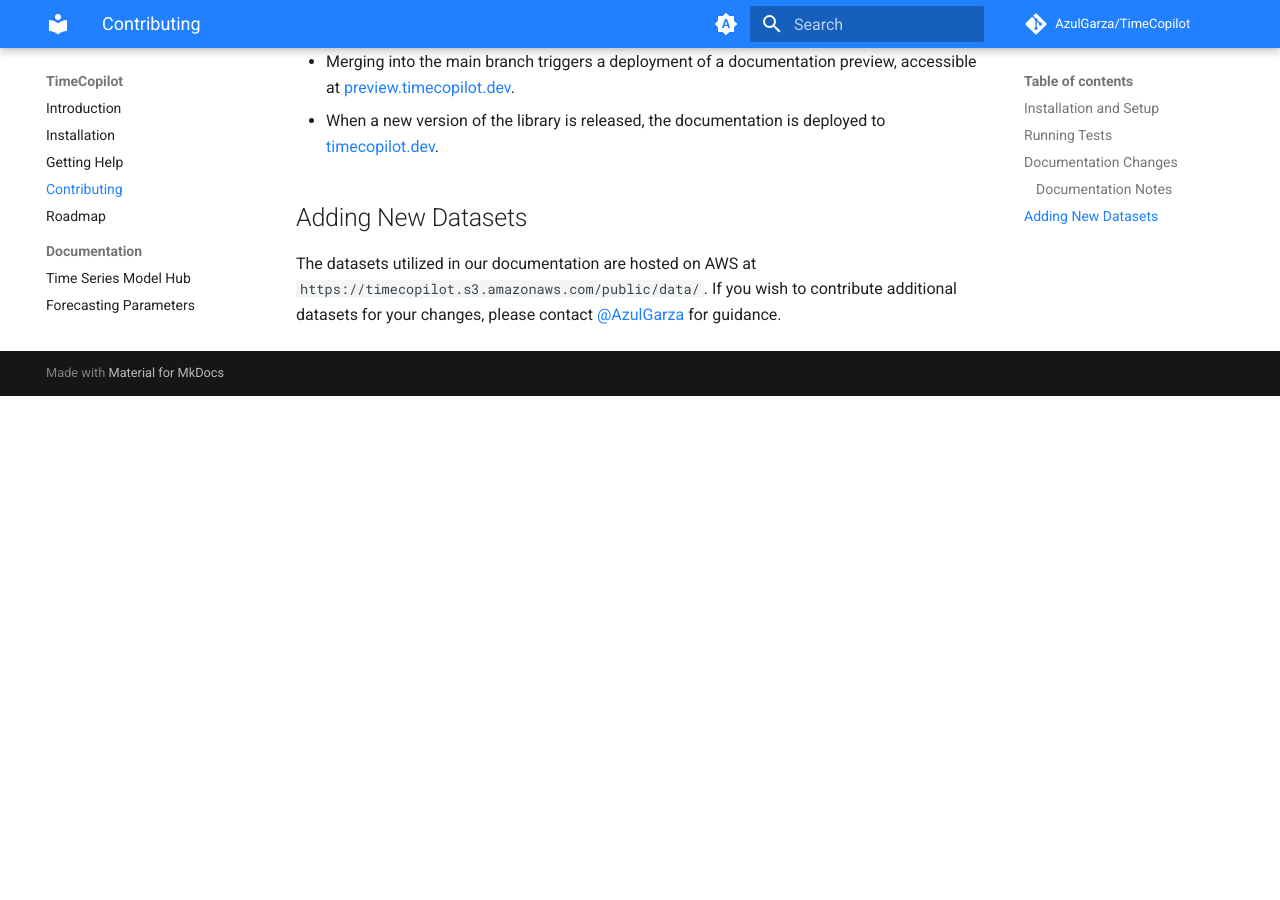
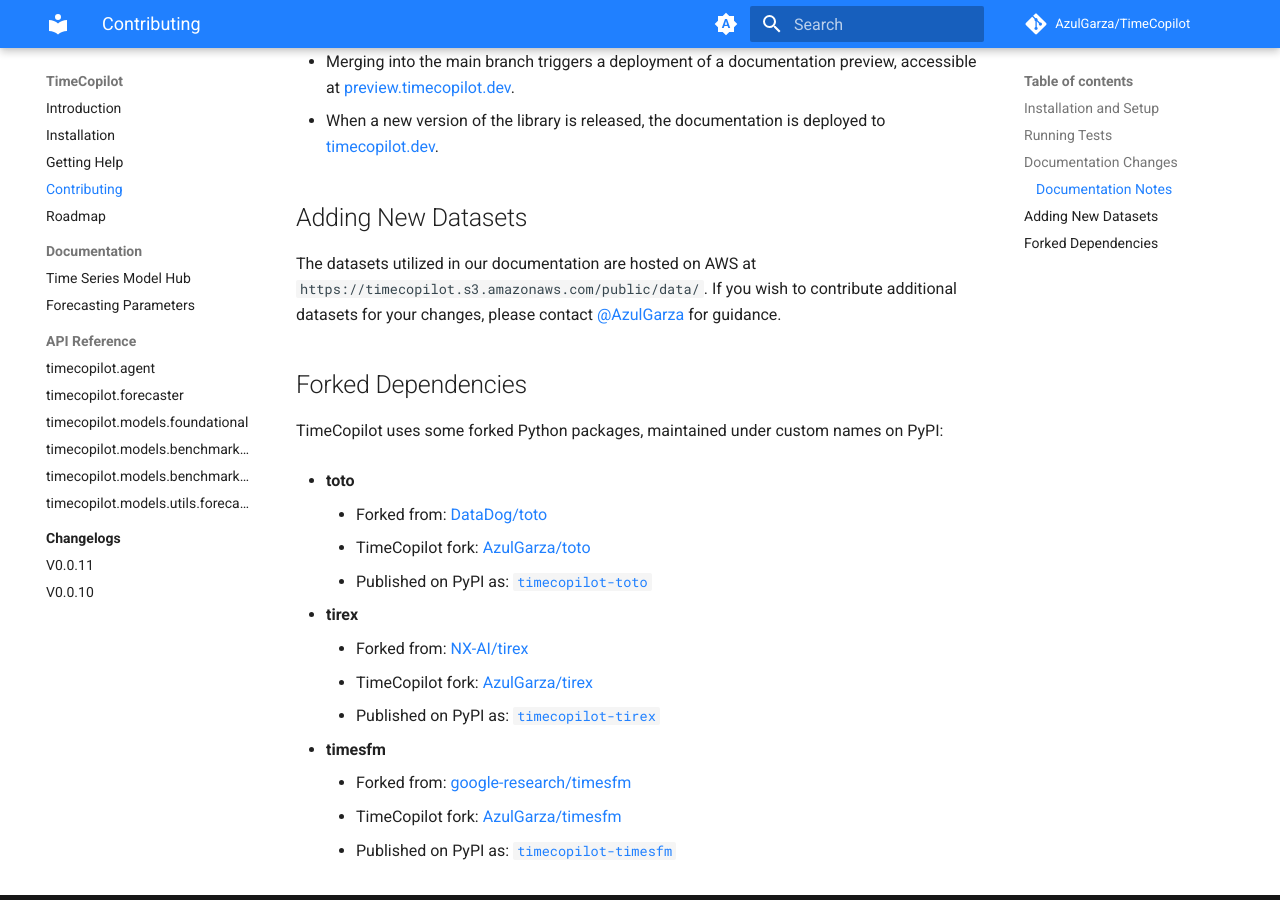
Before and after one commit to mpg05883/timecopilot, an MkDocs documentation site: the page built from docs/contributing.md, in a window 1280 px wide and 900 px high, scrolled down 1337 px. Built offline with MkDocs 1.6.1 and Material for MkDocs 9.7.7, drawn with Linux system fonts in a browser that asks for light colours; comment, search, counter and statistics services are not loaded; before the commit the page ends 1733 px from its top, so only the background shows below that.

Commit message:
docs: add docs on fork repos

```diff
--- a/docs/contributing.md
+++ b/docs/contributing.md
@@ -60,3 +60,22 @@
 ## Adding New Datasets
 
 The datasets utilized in our documentation are hosted on AWS at `https://timecopilot.s3.amazonaws.com/public/data/`. If you wish to contribute additional datasets for your changes, please contact [@AzulGarza](http://github.com/AzulGarza) for guidance.
+
+## Forked Dependencies
+
+TimeCopilot uses some forked Python packages, maintained under custom names on PyPI:
+
+- **toto**
+    - Forked from: [DataDog/toto](https://github.com/DataDog/toto)
+    - TimeCopilot fork: [AzulGarza/toto](https://github.com/AzulGarza/toto)
+    - Published on PyPI as: [`timecopilot-toto`](https://pypi.org/project/timecopilot-toto/)
+
+- **tirex**
+    - Forked from: [NX-AI/tirex](https://github.com/NX-AI/tirex)
+    - TimeCopilot fork: [AzulGarza/tirex](https://github.com/AzulGarza/tirex)
+    - Published on PyPI as: [`timecopilot-tirex`](https://pypi.org/project/timecopilot-tirex/)
+
+- **timesfm**
+    - Forked from: [google-research/timesfm](https://github.com/google-research/timesfm)
+    - TimeCopilot fork: [AzulGarza/timesfm](https://github.com/AzulGarza/timesfm)
+    - Published on PyPI as: [`timecopilot-timesfm`](https://pypi.org/project/timecopilot-timesfm/)
```
